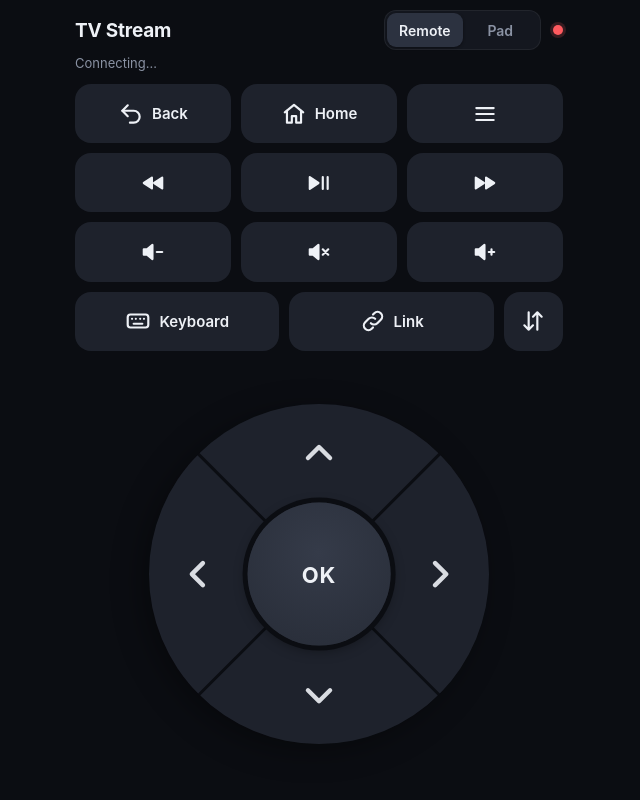
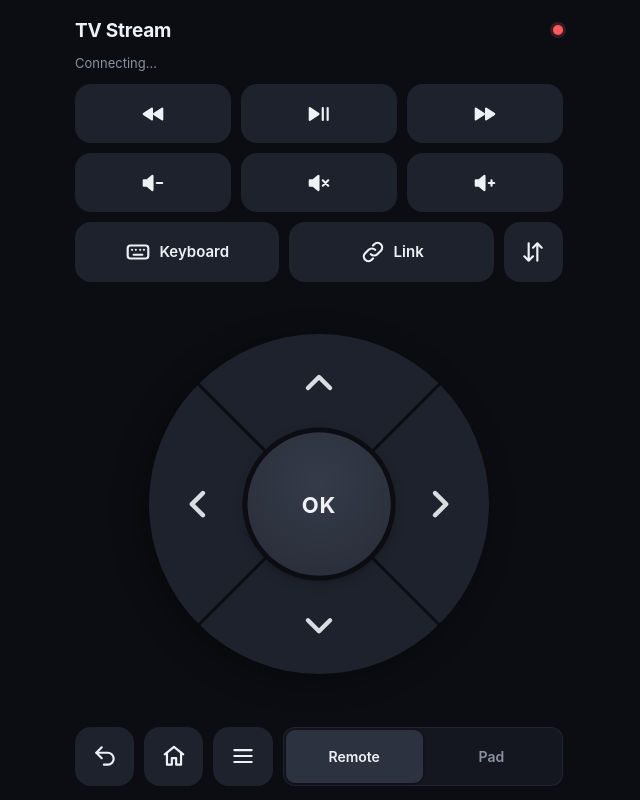
Before and after one commit to Robschke/clamshell, a website: page public/remote/index.html in a window 1280 px wide. Both pictures are taken after a click on the button 854 px from the left and 756 px from the top of the page. Shown: the whole page, without its empty margins (321-961 px from the left). Drawn offline with Linux system fonts and the light colour scheme; no server answers.

Commit message:
Put Back, Home, menu and the mode switch under the pad in reverse layout
In the bottom layout the nav row (as icons) and the Remote/Pad switch
move into one bar below the D-pad/pad, so the controls used most sit
together within thumb reach. The normal layout is unchanged.

```diff
--- a/public/remote/index.html
+++ b/public/remote/index.html
@@ -30,7 +30,7 @@
 <body>
   <div class="app" id="app">
     <header class="header">
-      <div class="header-row">
+      <div class="header-row" id="headerRow">
         <h1 class="brand">TV Stream</h1>
         <div class="segmented" id="modeSwitch" role="radiogroup" aria-label="Control mode" data-mode="dpad">
           <span class="segmented-thumb" aria-hidden="true"></span>
@@ -67,8 +67,8 @@
       </div>
     </main>
 
-    <section class="buttons" aria-label="Buttons">
-      <div class="btn-row">
+    <section class="buttons" id="buttons" aria-label="Buttons">
+      <div class="btn-row" id="navRow">
         <button type="button" class="btn" data-key="back" aria-label="Back">
           <svg class="icon" viewBox="0 0 24 24" aria-hidden="true" focusable="false"><path d="M9 14L4 9l5-5"/><path d="M4 9h10.5a5.5 5.5 0 0 1 0 11H11"/></svg>
           <span class="btn-label">Back</span>
@@ -117,6 +117,9 @@
         </button>
       </div>
     </section>
+
+    <!-- Reverse layout only: the nav row and the mode switch move here, below the D-pad/pad -->
+    <div class="bottom-bar" id="bottomBar" hidden></div>
   </div>
 
   <!-- Live typing: the bar sits above the iOS keyboard; the input inside is invisible but real -->
--- a/public/remote/remote.css
+++ b/public/remote/remote.css
@@ -314,10 +314,44 @@ button {
   grid-template-columns: 1fr 1fr var(--row-h);
 }
 
-/* Controls at the bottom: the D-pad/pad block moves below the button rows, the rows keep their
-   order. Flex order only, so DOM and focus order stay the same. */
+/* Controls at the bottom: the D-pad/pad block moves below the button rows, and the bottom bar
+   (Back / Home / menu as icons plus the mode switch, moved there by remote.js) sits under it. */
 .app.controls-bottom .control-area {
   order: 1;
+}
+
+.bottom-bar {
+  order: 2;
+  flex: none;
+  display: flex;
+  gap: var(--gap);
+}
+
+.bottom-bar[hidden] {
+  display: none;
+}
+
+.bottom-bar .btn-row {
+  flex: none;
+  grid-template-columns: repeat(3, var(--row-h));
+}
+
+.bottom-bar .btn-label {
+  display: none;
+}
+
+.bottom-bar .segmented {
+  flex: 1 1 auto;
+  min-width: 0;
+  height: var(--row-h);
+  min-height: 56px;
+  box-sizing: border-box;
+}
+
+.bottom-bar .segment {
+  height: 100%;
+  min-width: 0;
+  padding: 0 6px;
 }
 
 .btn {
--- a/public/remote/remote.js
+++ b/public/remote/remote.js
@@ -55,6 +55,10 @@
   var keyboardBtn = $("keyboardBtn");
   var linkBtn = $("linkBtn");
   var layoutBtn = $("layoutBtn");
+  var headerRow = $("headerRow");
+  var buttonsSection = $("buttons");
+  var navRow = $("navRow");
+  var bottomBar = $("bottomBar");
   var typingBar = $("typingBar");
   var typingInput = $("typingInput");
   var typingDone = $("typingDone");
@@ -558,11 +562,21 @@
   // ================= Layout swap =================
 
   // One setting for both modes, remembered on this phone. Storage can be unavailable (private
-  // mode), so the remote falls back to the default layout.
+  // mode), so the remote falls back to the default layout. In the bottom layout the nav row and
+  // the mode switch move into the bar under the D-pad/pad, so the most used controls sit
+  // together within thumb reach; moving the elements keeps their event handlers.
   var LAYOUT_KEY = "tvStream.controlsBottom";
 
   function applyControlsBottom(bottom) {
     $("app").classList.toggle("controls-bottom", bottom);
+    if (bottom) {
+      bottomBar.appendChild(navRow);
+      bottomBar.appendChild(modeSwitch);
+    } else {
+      buttonsSection.insertBefore(navRow, buttonsSection.firstChild);
+      headerRow.insertBefore(modeSwitch, connDot);
+    }
+    bottomBar.hidden = !bottom;
     layoutBtn.setAttribute("aria-pressed", bottom ? "true" : "false");
     layoutBtn.setAttribute("aria-label", bottom ? "Move controls to the top" : "Move controls to the bottom");
   }
```
Also changed, not shown: docs/architecture.md (+4 -3 lines).
